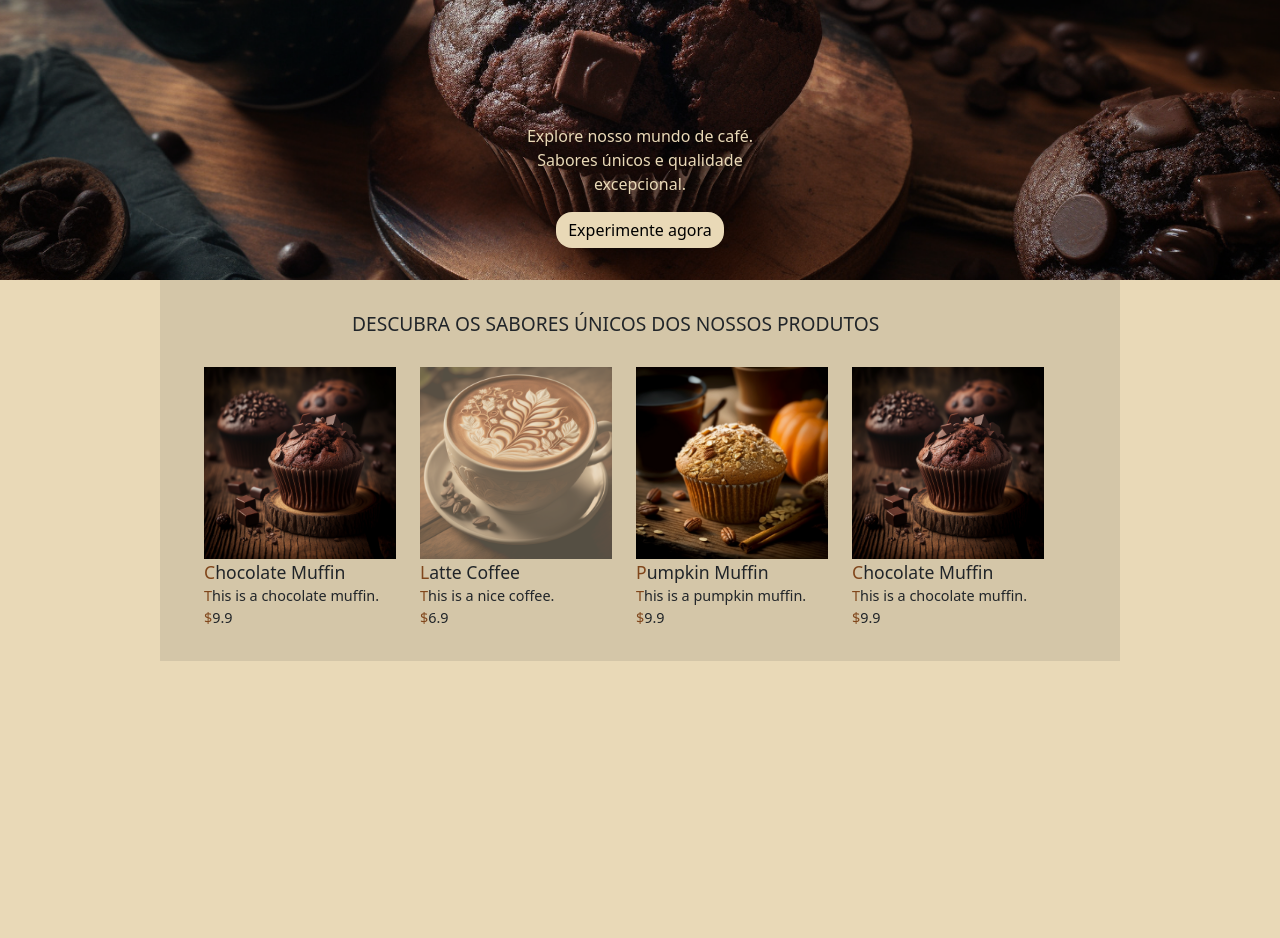
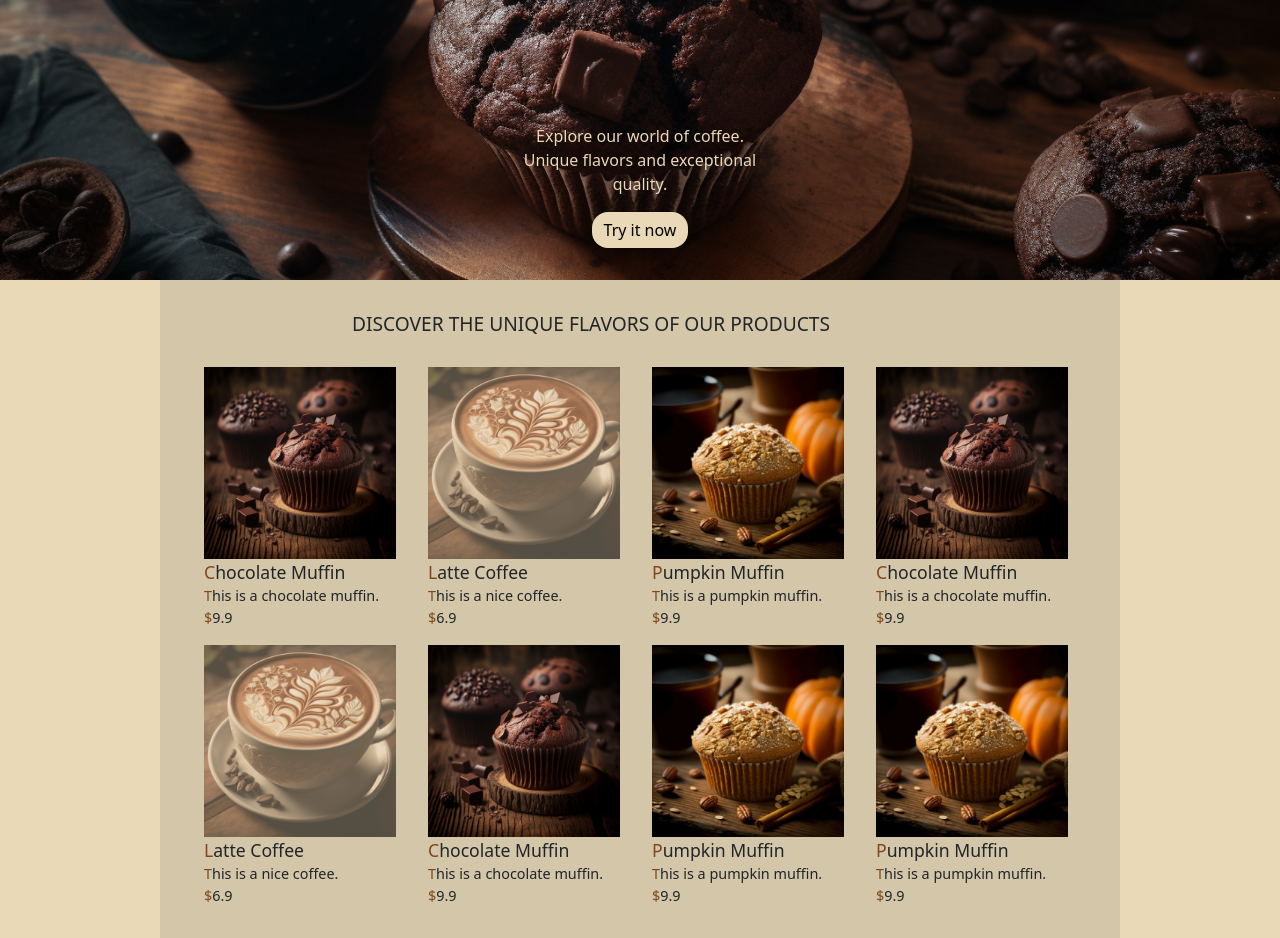
Before and after one commit to yancostasc/coffee-shop, an Angular app: page /products in a window 1280 px wide. Shown: the part 280-1218 px from the top of the page. Before the commit the page ends 941 px from the top, so only its background shows below. Built offline with nearby package versions, Linux system fonts and the light colour scheme; a web font is replaced by a local one.

Commit message:
feat: translating and repating muffins images on the first page

```diff
--- a/src/app/items-list/items-list.component.html
+++ b/src/app/items-list/items-list.component.html
@@ -1,11 +1,11 @@
 <div class="background">
     <div class="background-information-text">
-        <span>Explore nosso mundo de café. Sabores únicos e qualidade excepcional.</span>
-        <button class="btn" (click)="scrollDown()">Experimente agora</button>
+        <span>Explore our world of coffee. Unique flavors and exceptional quality.</span>
+        <button class="btn" (click)="scrollDown()">Try it now</button>
     </div>
 </div>
 <div class="items-list-background">
-    <h2>Descubra os sabores únicos dos nossos produtos</h2>
+    <h2>Discover the unique flavors of our products</h2>
     <div class="container">
         <div class="row">
             <div class="col-md" *ngFor="let shopItem of shopList">
--- a/src/app/items-list/items-list.component.ts
+++ b/src/app/items-list/items-list.component.ts
@@ -33,7 +33,16 @@ export class ItemsListComponent implements OnInit {
       price: 6.9,
       isAvailable: true,
     };
-    this.shopList = [muffin, coffee, pumpkinMuffin, muffin];
+    this.shopList = [
+      muffin,
+      coffee,
+      pumpkinMuffin,
+      muffin,
+      coffee,
+      muffin,
+      pumpkinMuffin,
+      pumpkinMuffin,
+    ];
   }
 
   scrollDown() {
```
